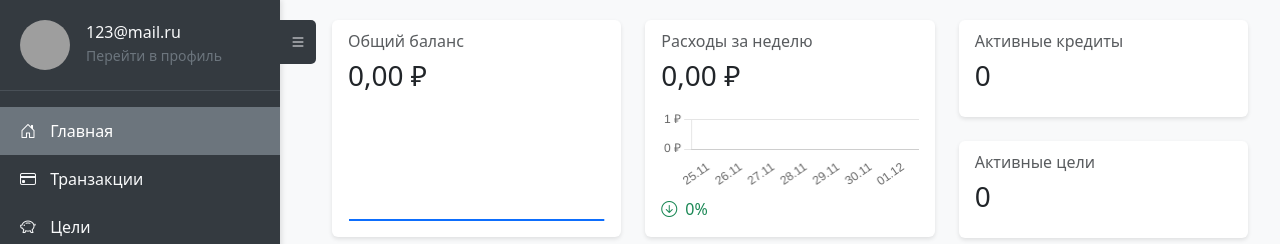
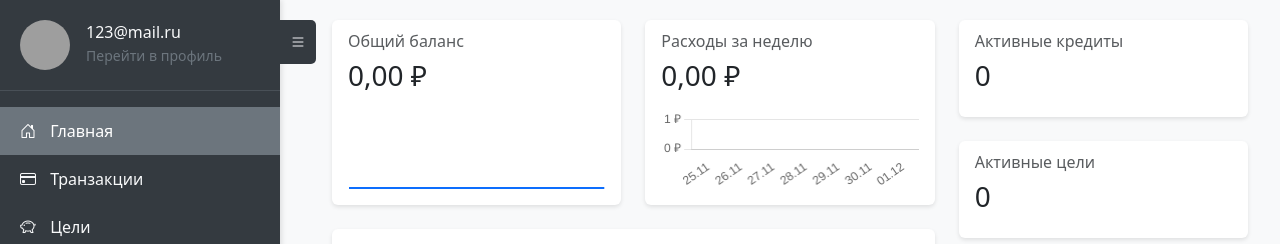
Before and after one commit to OptonGroup/FIC_hackathon, a Django app: page /operations/ in a window 1280 px wide. Shown: the top 244 px of the page. Run offline with Django 5.2, Linux system fonts and the light colour scheme; a user stored in the database is signed in; data comes from the database, SQL or seed files in the repository; grey boxes are pictures that could not be loaded.

Commit message:
delete arrow

```diff
--- a/operations/templates/operations/main.html
+++ b/operations/templates/operations/main.html
@@ -224,15 +224,6 @@
                                     </div>
                                     <div class="mt-auto" style="height: 80px;">
                                         <canvas id="expensesChart"></canvas>
-                                    </div>
-                                    <div class="d-flex align-items-center mt-2">
-                                        {% if expense_change > 0 %}
-                                            <i class="bi bi-arrow-up-circle text-danger me-2"></i>
-                                            <span class="text-danger">+{{ expense_change }}%</span>
-                                        {% else %}
-                                            <i class="bi bi-arrow-down-circle text-success me-2"></i>
-                                            <span class="text-success">{{ expense_change }}%</span>
-                                        {% endif %}
                                     </div>
                                 </div>
                             </div>
```
